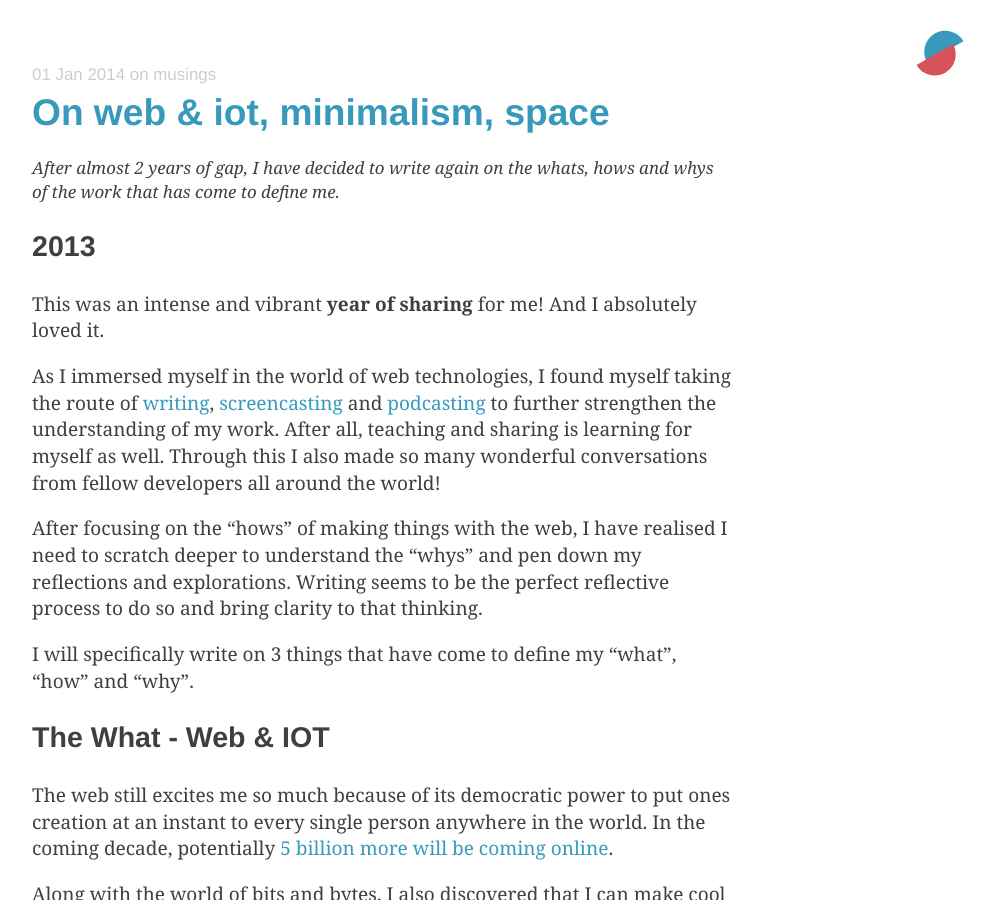
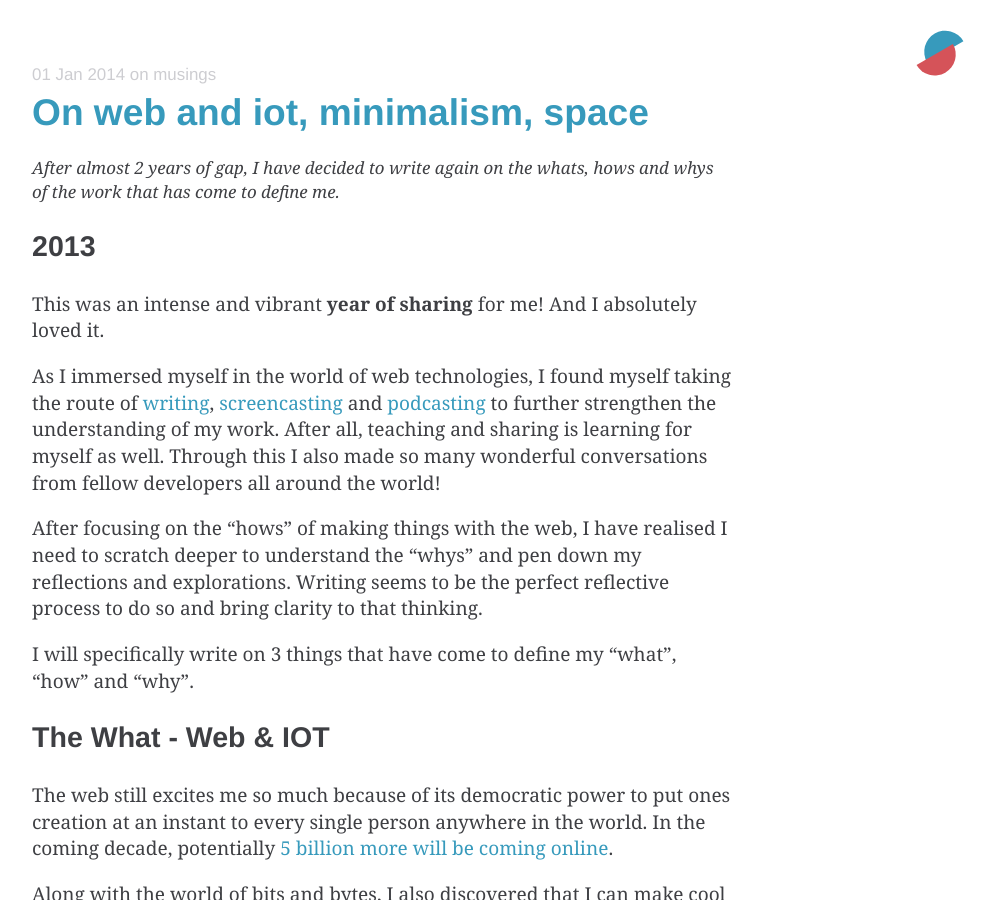
Before and after one commit to sayanee/blog, a Jekyll site: the page built from _posts/2014-01-01-restart.md, in a window 1280 px wide and 900 px high. Shown: the whole window, without its empty margins (258-1252 px from the left). Built offline with Jekyll 4.4.1, drawn with Linux system fonts in a browser that asks for light colours; some web fonts are replaced; Markdown is read by kramdown in place of the engine named in the settings; comment, search, counter and statistics services are not loaded.

```diff
--- a/_config.yml
+++ b/_config.yml
@@ -1,5 +1,5 @@
 name: Sayanee
-description: on web & iot, minimalism, space
+description: on web and iot, minimalism, space
 destination: ./_publish
 permalink: /:title
 markdown: redcarpet
--- a/_dev_config.yml
+++ b/_dev_config.yml
@@ -1,5 +1,5 @@
 name: Sayanee
-description: on web & iot, minimalism, space
+description: on web and iot, minimalism, space
 destination: ./_publish
 permalink: /:title
 markdown: redcarpet
--- a/_posts/2014-01-01-restart.md
+++ b/_posts/2014-01-01-restart.md
@@ -1,6 +1,6 @@
 ---
 layout: post
-title:  "On web & iot, minimalism, space"
+title:  "On web and iot, minimalism, space"
 categories:
 - musings
 abstract: After almost 2 years of gap, I have decided to write again on the whats, hows and whys of the work that has come to define me.
@@ -22,7 +22,7 @@ The web still excites me so much because of its democratic power to put ones cre
 
 Along with the world of bits and bytes, I also discovered that I can make cool things to connect the physical world to this web. Sensors are becoming cheaper and the hardware movement is becoming exciting for beginners with projects like [Arduino](http://arduino.cc/) and [RasberryPI](http://rasberrypi.org/).
 
-![Web & IOT](/img/web-iot.jpg)
+<img src="img/web-iot.jpg" alt="Web and IOT"/>
 
 In the coming year, I want to pen down my journey into the world of web that I fell in love few years back as well as a new field for me - hardware, sensors and the [Internet of Things](http://en.wikipedia.org/wiki/Internet_of_Things). These are some interesting links I found on the Web and IOT...
 
@@ -56,7 +56,7 @@ Big topic to comprehend is the very space, the universe we are all engulfed in.
 
 Over the years, the amateur study of the universe has not only brought me back to the fundamentals of mathematics and physics, but also given me huge inspiration to why we must deny our boundaries of country, race, religion and unite to do great work that will pass on after we leave this world. I had an amazing time in Chile this year experiencing some aspects of astronomy. I hope to consistently remind myself of the much bigger universe we all live in to give a bigger perspective as we live through the days.
 
-![Space](/img/space.jpg)
+<img src="/img/space.jpg"/>
 
 These links might interest anyone keen to take a peek into the current work of humanity into understanding space:
 
```
Also changed, not shown: feed.xml (+2 -5 lines).
